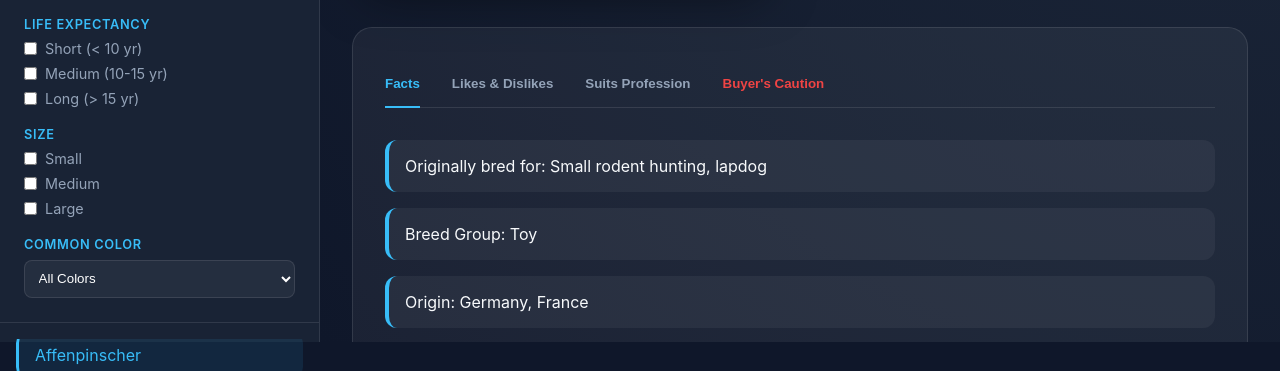
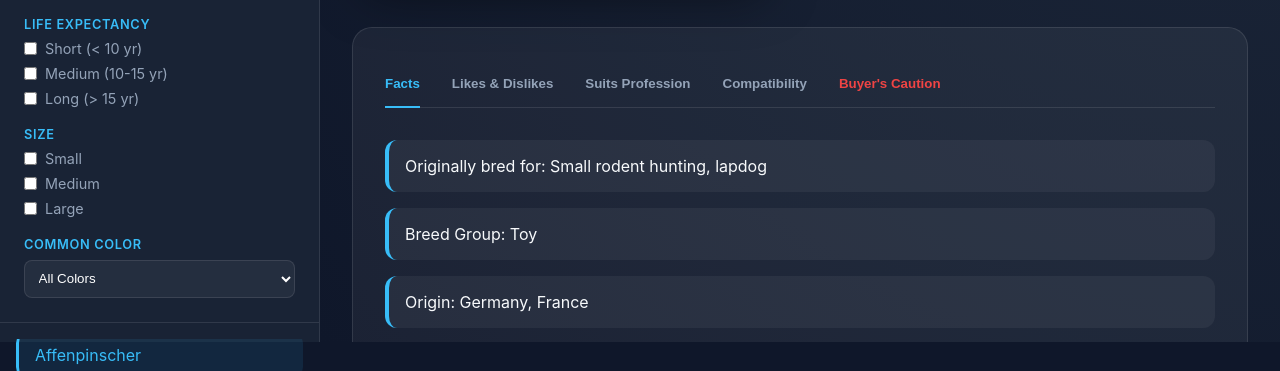
Before and after one commit to jayapdarla/Music, a plain HTML site: page index.html in a window 1280 px wide. Both pictures are taken after a click on the item "Affenpinscher". Shown: the part 458-829 px from the top of the page. Drawn offline with Linux system fonts and the light colour scheme.

Commit message:
feat: add compatibility tab to dog details view

```diff
--- a/script.js
+++ b/script.js
@@ -262,6 +262,16 @@ function renderDetail() {
     const breed = allBreeds.find(b => b.id === selectedBreedId);
     if (!breed) return;
 
+    // Generate compatible dogs (same size, up to 5)
+    let compatibleDogs = allBreeds
+        .filter(b => b.id !== breed.id && b.size === breed.size)
+        .slice(0, 5)
+        .map(b => b.name);
+
+    if (compatibleDogs.length === 0) {
+        compatibleDogs = ['Golden Retriever', 'Labrador Retriever', 'Poodle']; // Friendly fallbacks
+    }
+
     displayContainer.innerHTML = `
         <div class="detail-view">
             <button class="back-btn" id="back-to-list">
@@ -289,6 +299,7 @@ function renderDetail() {
                     <button class="tab-btn active" data-tab="facts">Facts</button>
                     <button class="tab-btn" data-tab="personality">Likes & Dislikes</button>
                     <button class="tab-btn" data-tab="professions">Suits Profession</button>
+                    <button class="tab-btn" data-tab="compatibility">Compatibility</button>
                     <button class="tab-btn danger" data-tab="caution">Buyer's Caution</button>
                 </div>
                 <div class="tab-container">
@@ -310,20 +321,29 @@ function renderDetail() {
                             </div>
                         </div>
                     </div>
+                    <div id="professions" class="tab-content">
+                        <div class="professions-list">
+                            <h4><i class="fas fa-briefcase"></i> Ideal Professions for ${breed.name}</h4>
+                            <ul class="info-list">
+                                ${breed.professions.map(prof => `<li>${prof}</li>`).join('')}
+                            </ul>
+                        </div>
+                    </div>
+                    <div id="compatibility" class="tab-content">
+                        <div class="compatibility-list">
+                            <h4><i class="fas fa-paw"></i> Compatible Breeds</h4>
+                            <p style="margin-bottom: 1rem; color: #94a3b8;">Dogs of similar size and temperament that generally get along well with the ${breed.name}:</p>
+                            <ul class="info-list">
+                                ${compatibleDogs.map(c => `<li>${c}</li>`).join('')}
+                            </ul>
+                        </div>
+                    </div>
                     <div id="caution" class="tab-content">
                         <div class="caution-box">
                             <i class="fas fa-exclamation-triangle"></i>
                             <p>${breed.caution}</p>
                             <ul class="info-list">
                                 ${breed.cons.map(con => `<li>${con}</li>`).join('')}
-                            </ul>
-                        </div>
-                    </div>
-                    <div id="professions" class="tab-content">
-                        <div class="professions-list">
-                            <h4><i class="fas fa-briefcase"></i> Ideal Professions for ${breed.name}</h4>
-                            <ul class="info-list">
-                                ${breed.professions.map(prof => `<li>${prof}</li>`).join('')}
                             </ul>
                         </div>
                     </div>
--- a/style.css
+++ b/style.css
@@ -550,7 +550,7 @@ body {
     margin-top: 1rem;
 }
 
-.personality-split h4, .professions-list h4 {
+.personality-split h4, .professions-list h4, .compatibility-list h4 {
     display: flex;
     align-items: center;
     gap: 0.5rem;
```
